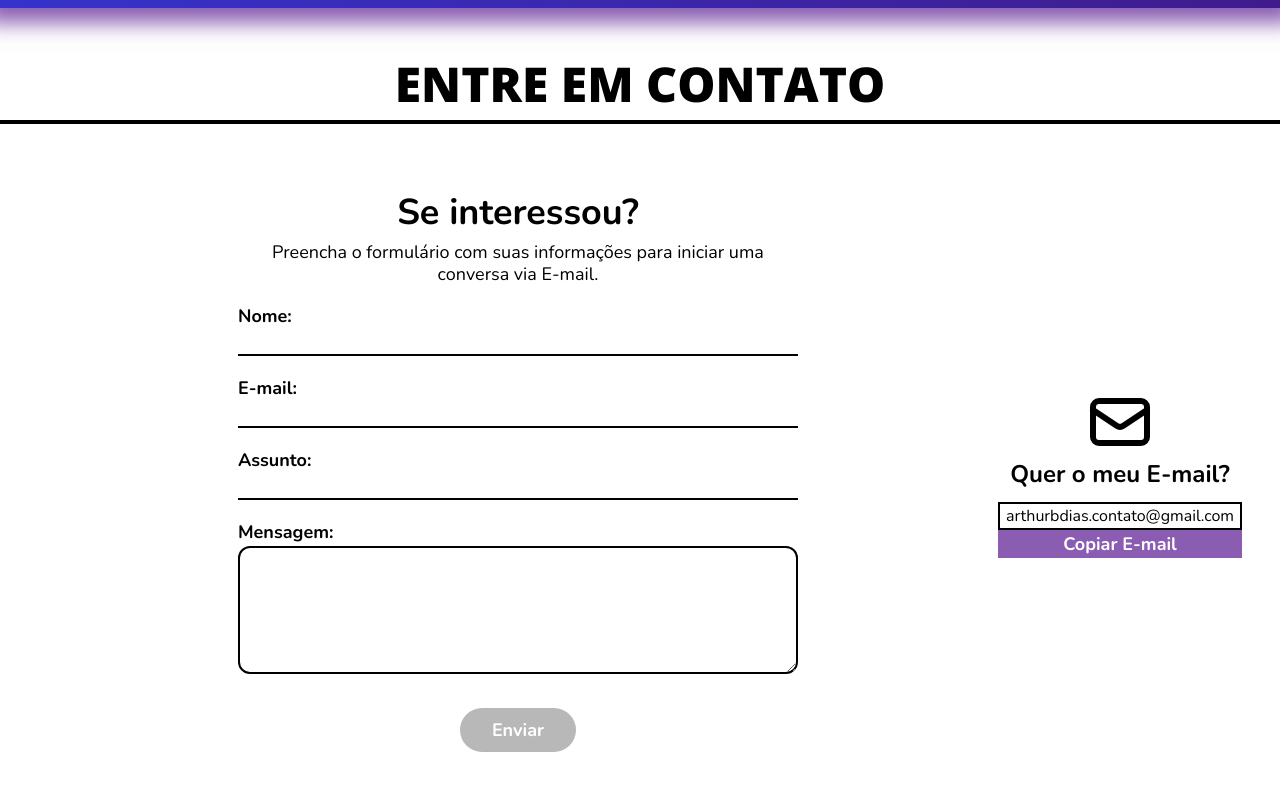
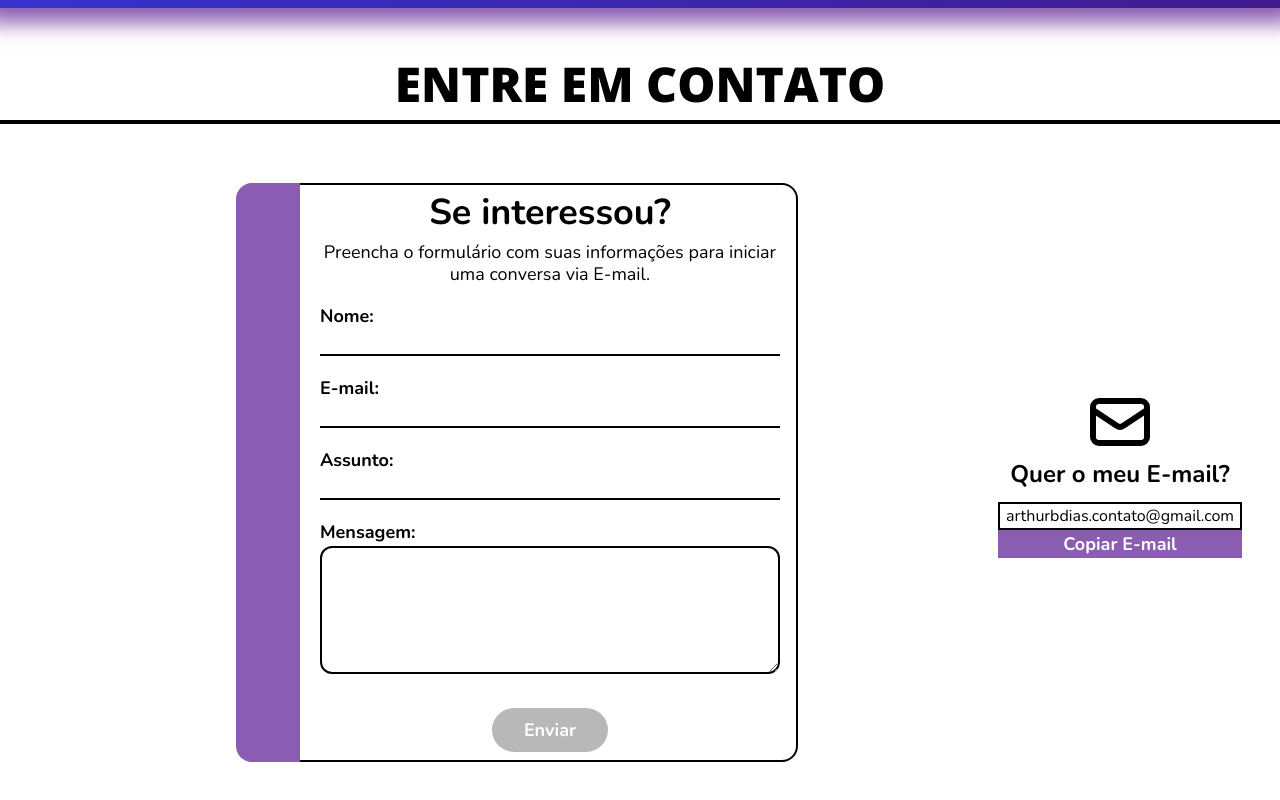
Before and after one commit to ArthurDias26/Portfolio, a React (Vite) app: page / in a window 1280 px wide. Shown: the part 3166-3966 px from the top of the page. Built offline with nearby package versions, Linux system fonts and the light colour scheme.

Commit message:
form update

```diff
--- a/src/components/sections/Contact/index.jsx
+++ b/src/components/sections/Contact/index.jsx
@@ -12,6 +12,7 @@ import emailjs from "@emailjs/browser"
 
 import { HiOutlineMail } from "react-icons/hi"
 
+import formBack from '../../../assets/images/form-back.jpg'
 
 export default function Contact() {
 
@@ -83,7 +84,10 @@ export default function Contact() {
         max-[1025px]:flex-col-reverse max-[1025px]:gap-12 max-[1025px]:py-10">
 
             <div className="w-9/12 flex flex-col justify-start items-center max-[1025px]:w-full" data-aos="fade-up-right" data-aos-delay="100">
-                <div className="w-7/12 max-mbxl:w-4/5">
+                <div className="w-7/12 max-mbxl:w-4/5 border-2 border-black pl-20 pr-4 py-2 rounded-2xl relative bg-">
+
+                    <div className="h-[calc(100%_+_4px)] w-16 bg-purple absolute -left-1 -top-[2px] rounded-l-2xl"></div>
+
                     <h3 className="text-center text-4xl font-bold mb-2 max-mbsm:text-2xl">Se interessou?</h3>
                     <p className=" text-center text-lg leading-tight mb-4 max-mbsm:text-base">
                         Preencha o formulário com suas informações para iniciar uma conversa via E-mail.
```
Also changed, not shown: src/assets/images/form-back.jpg (added), src/components/sections/Contact/formback.jpg (added).
